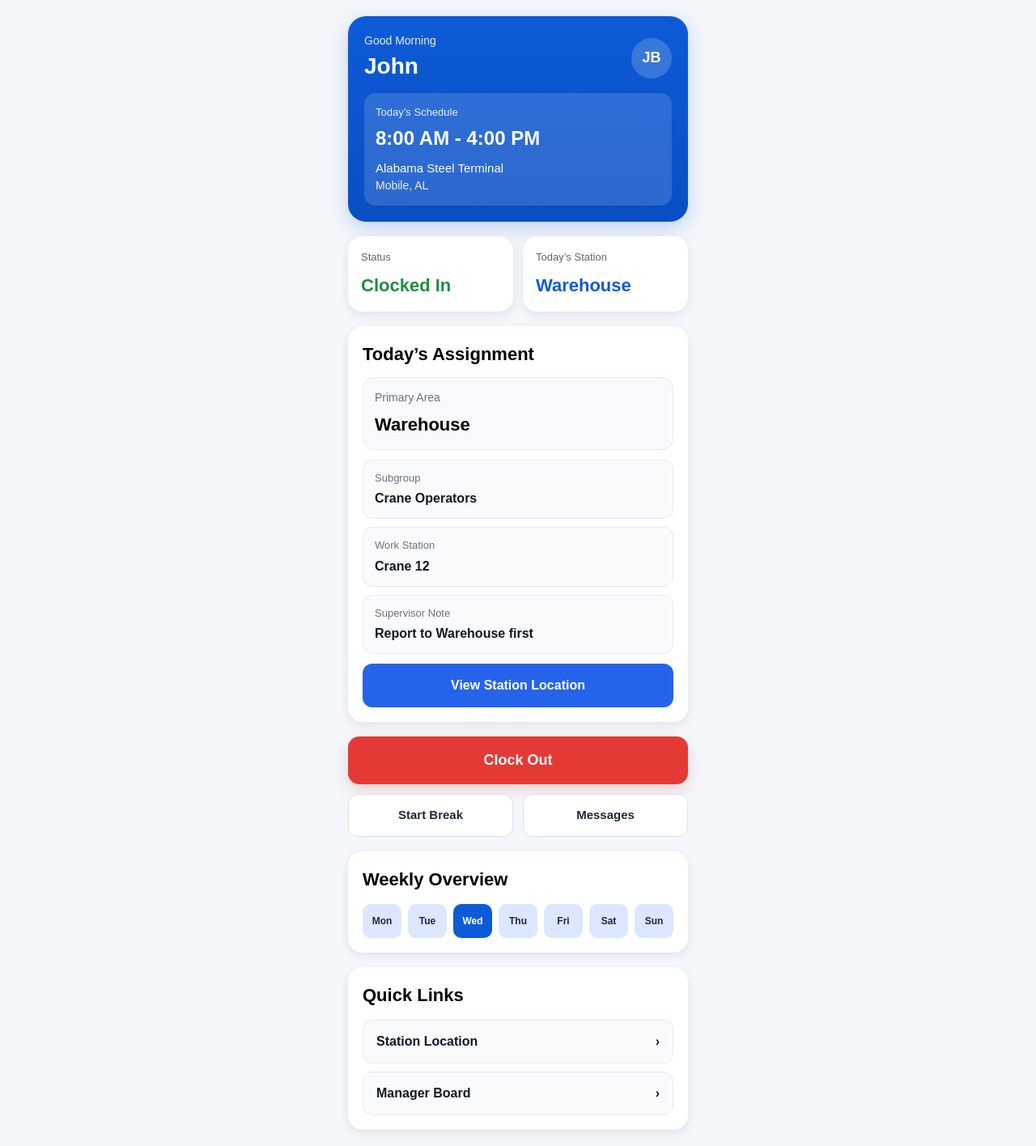
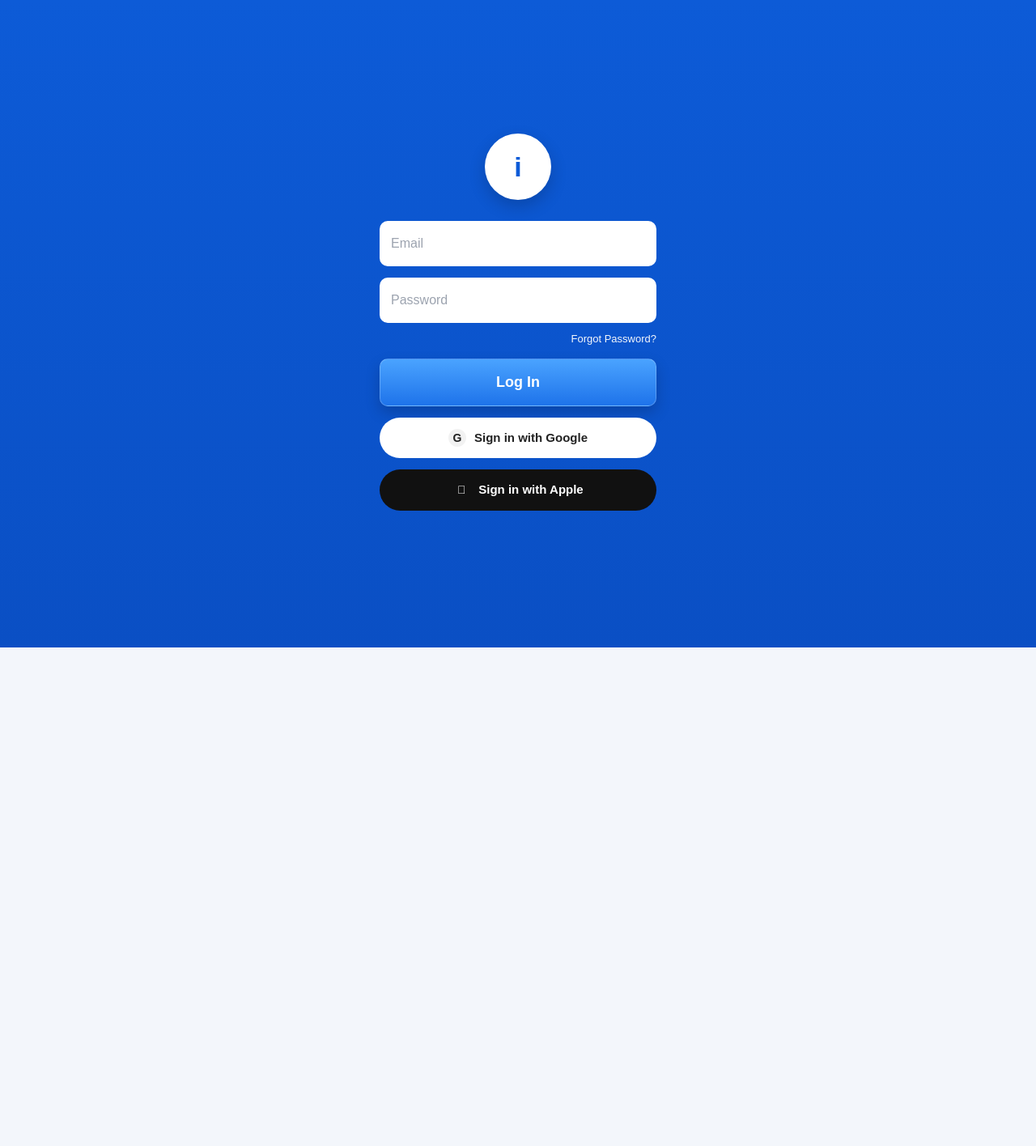
Before and after one commit to jumboslice09/terminal-operations-board, a Next.js app: page / in a window 1280 px wide. Shown: the whole page at 81% size. After the commit the page ends 800 px from the top, so only its background shows below. Built offline with nearby package versions, Linux system fonts and the light colour scheme.

Commit message:
Update page.tsx

```diff
--- a/app/page.tsx
+++ b/app/page.tsx
@@ -1,321 +1,132 @@
-export default function Dashboard() {
-  const weekDays = ["Mon", "Tue", "Wed", "Thu", "Fri", "Sat", "Sun"];
-
+export default function Home() {
   return (
     <main
       style={{
         minHeight: "100vh",
+        margin: 0,
         fontFamily: "Arial, sans-serif",
-        background: "#f3f6fb",
+        background: "linear-gradient(180deg, #0d5bd7 0%, #0a4fc4 100%)",
+        display: "flex",
+        justifyContent: "center",
+        alignItems: "center",
         padding: 20,
       }}
     >
       <div
         style={{
-          maxWidth: 420,
-          margin: "0 auto",
+          width: "100%",
+          maxWidth: 390,
+          background: "transparent",
+          borderRadius: 28,
+          padding: "28px 24px 32px",
+          color: "white",
         }}
       >
+        <div style={{ display: "flex", justifyContent: "center", marginBottom: 26 }}>
           <div
             style={{
-            background: "linear-gradient(180deg, #0d5bd7 0%, #0a4fc4 100%)",
-            borderRadius: 22,
-            padding: 20,
-            color: "white",
-            boxShadow: "0 8px 24px rgba(13,91,215,0.22)",
-            marginBottom: 18,
-          }}
-        >
-          <div
-            style={{
-              display: "flex",
-              justifyContent: "space-between",
-              alignItems: "center",
-              marginBottom: 12,
-            }}
-          >
-            <div>
-              <div style={{ fontSize: 14, opacity: 0.9 }}>Good Morning</div>
-              <div style={{ fontSize: 28, fontWeight: 800 }}>John</div>
-            </div>
-
-            <div
-              style={{
-                width: 50,
-                height: 50,
+              width: 82,
+              height: 82,
               borderRadius: "50%",
-                background: "rgba(255,255,255,0.18)",
+              background: "white",
               display: "flex",
               alignItems: "center",
               justifyContent: "center",
+              boxShadow: "0 8px 20px rgba(0,0,0,0.18)",
+              fontSize: 34,
+              color: "#0d5bd7",
               fontWeight: 700,
-                fontSize: 18,
             }}
           >
-              JB
+            i
           </div>
         </div>
 
-          <div
-            style={{
-              background: "rgba(255,255,255,0.14)",
-              borderRadius: 14,
-              padding: 14,
-            }}
-          >
-            <div style={{ fontSize: 13, opacity: 0.9, marginBottom: 4 }}>
-              Today’s Schedule
-            </div>
-            <div style={{ fontSize: 24, fontWeight: 800 }}>8:00 AM - 4:00 PM</div>
-            <div style={{ marginTop: 8, fontSize: 15 }}>Alabama Steel Terminal</div>
-            <div style={{ fontSize: 14, opacity: 0.9 }}>Mobile, AL</div>
-          </div>
+        <div style={{ display: "grid", gap: 14 }}>
+          <input type="email" placeholder="Email" style={inputStyle} />
+          <input type="password" placeholder="Password" style={inputStyle} />
+
+          <div style={{ textAlign: "right", fontSize: 13, opacity: 0.95, marginTop: -4 }}>
+            Forgot Password?
           </div>
 
-        <div
-          style={{
-            display: "grid",
-            gridTemplateColumns: "1fr 1fr",
-            gap: 12,
-            marginBottom: 18,
-          }}
-        >
-          <div
-            style={{
-              background: "white",
-              borderRadius: 18,
-              padding: 16,
-              boxShadow: "0 4px 12px rgba(0,0,0,0.08)",
-            }}
-          >
-            <div style={{ fontSize: 13, color: "#666", marginBottom: 8 }}>Status</div>
-            <div style={{ fontSize: 22, fontWeight: 800, color: "#1e8e3e" }}>Clocked In</div>
-          </div>
+          <a href="/dashboard" style={{ textDecoration: "none" }}>
+            <button style={loginButtonStyle}>Log In</button>
+          </a>
 
-          <div
-            style={{
-              background: "white",
-              borderRadius: 18,
-              padding: 16,
-              boxShadow: "0 4px 12px rgba(0,0,0,0.08)",
-            }}
-          >
-            <div style={{ fontSize: 13, color: "#666", marginBottom: 8 }}>Today’s Station</div>
-            <div style={{ fontSize: 22, fontWeight: 800, color: "#0d5bd7" }}>Warehouse</div>
-          </div>
-        </div>
+          <button style={socialButtonStyle}>
+            <span style={socialIconStyle}>G</span>
+            Sign in with Google
+          </button>
 
-        <div
-          style={{
-            background: "white",
-            borderRadius: 18,
-            padding: 18,
-            boxShadow: "0 4px 12px rgba(0,0,0,0.08)",
-            marginBottom: 18,
-          }}
-        >
-          <div style={{ fontSize: 22, fontWeight: 800, marginBottom: 12 }}>
-            Today’s Assignment
-          </div>
-
-          <div
-            style={{
-              background: "#f7f9fc",
-              borderRadius: 14,
-              padding: 14,
-              border: "1px solid #e5ebf5",
-              marginBottom: 12,
-            }}
-          >
-            <div style={{ fontSize: 14, color: "#6b7280", marginBottom: 6 }}>Primary Area</div>
-            <div style={{ fontSize: 22, fontWeight: 800 }}>Warehouse</div>
-          </div>
-
-          <div
-            style={{
-              display: "grid",
-              gap: 10,
-              marginBottom: 12,
-            }}
-          >
-            <div style={infoRowStyle}>
-              <span style={labelStyle}>Subgroup</span>
-              <span style={valueStyle}>Crane Operators</span>
-            </div>
-
-            <div style={infoRowStyle}>
-              <span style={labelStyle}>Work Station</span>
-              <span style={valueStyle}>Crane 12</span>
-            </div>
-
-            <div style={infoRowStyle}>
-              <span style={labelStyle}>Supervisor Note</span>
-              <span style={valueStyle}>Report to Warehouse first</span>
-            </div>
-          </div>
-
-          <a href="/location" style={{ textDecoration: "none" }}>
           <button
             style={{
-                width: "100%",
-                padding: 15,
-                borderRadius: 12,
-                background: "#2563eb",
+              ...socialButtonStyle,
+              background: "#111",
               color: "white",
-                fontWeight: 700,
-                fontSize: 16,
               border: "none",
             }}
           >
-              View Station Location
+            <span style={{ ...socialIconStyle, background: "transparent", color: "white" }}>
+              
+            </span>
+            Sign in with Apple
           </button>
-          </a>
-        </div>
-
-        <div
-          style={{
-            display: "grid",
-            gap: 12,
-            marginBottom: 18,
-          }}
-        >
-          <button
-            style={{
-              width: "100%",
-              padding: 16,
-              borderRadius: 14,
-              background: "#e53935",
-              color: "white",
-              fontWeight: 800,
-              fontSize: 18,
-              border: "none",
-              boxShadow: "0 8px 18px rgba(229,57,53,0.18)",
-            }}
-          >
-            Clock Out
-          </button>
-
-          <div
-            style={{
-              display: "grid",
-              gridTemplateColumns: "1fr 1fr",
-              gap: 12,
-            }}
-          >
-            <button style={secondaryButtonStyle}>Start Break</button>
-            <button style={secondaryButtonStyle}>Messages</button>
-          </div>
-        </div>
-
-        <div
-          style={{
-            background: "white",
-            borderRadius: 18,
-            padding: 18,
-            boxShadow: "0 4px 12px rgba(0,0,0,0.08)",
-            marginBottom: 18,
-          }}
-        >
-          <div style={{ fontSize: 22, fontWeight: 800, marginBottom: 14 }}>
-            Weekly Overview
-          </div>
-
-          <div
-            style={{
-              display: "grid",
-              gridTemplateColumns: "repeat(7,1fr)",
-              gap: 8,
-            }}
-          >
-            {weekDays.map((day, index) => (
-              <div
-                key={day}
-                style={{
-                  background: index === 2 ? "#0d5bd7" : "#dbe7ff",
-                  color: index === 2 ? "white" : "#1f2937",
-                  padding: "12px 6px",
-                  borderRadius: 10,
-                  textAlign: "center",
-                  fontSize: 12,
-                  fontWeight: 700,
-                }}
-              >
-                {day}
-              </div>
-            ))}
-          </div>
-        </div>
-
-        <div
-          style={{
-            background: "white",
-            borderRadius: 18,
-            padding: 18,
-            boxShadow: "0 4px 12px rgba(0,0,0,0.08)",
-          }}
-        >
-          <div style={{ fontSize: 22, fontWeight: 800, marginBottom: 14 }}>
-            Quick Links
-          </div>
-
-          <div style={{ display: "grid", gap: 10 }}>
-            <a href="/location" style={quickLinkStyle}>
-              <span>Station Location</span>
-              <span>›</span>
-            </a>
-
-            <a href="/manager" style={quickLinkStyle}>
-              <span>Manager Board</span>
-              <span>›</span>
-            </a>
-          </div>
         </div>
       </div>
     </main>
   );
 }
 
-const infoRowStyle: React.CSSProperties = {
-  background: "#f8fafc",
-  borderRadius: 12,
-  padding: "12px 14px",
-  border: "1px solid #e5ebf5",
-  display: "flex",
-  flexDirection: "column",
-  gap: 4,
+const inputStyle: React.CSSProperties = {
+  width: "100%",
+  padding: "16px 14px",
+  borderRadius: 10,
+  border: "none",
+  outline: "none",
+  fontSize: 16,
+  background: "white",
+  color: "#222",
+  boxSizing: "border-box",
 };
 
-const labelStyle: React.CSSProperties = {
-  fontSize: 13,
-  color: "#6b7280",
+const loginButtonStyle: React.CSSProperties = {
+  width: "100%",
+  padding: "15px 14px",
+  borderRadius: 10,
+  border: "1px solid rgba(255,255,255,0.22)",
+  background: "linear-gradient(180deg, #4aa3ff 0%, #1e73ea 100%)",
+  color: "white",
+  fontSize: 18,
+  fontWeight: 700,
+  cursor: "pointer",
+  boxShadow: "0 8px 18px rgba(0,0,0,0.18)",
 };
 
-const valueStyle: React.CSSProperties = {
-  fontSize: 16,
-  fontWeight: 700,
-  color: "#111827",
+const socialButtonStyle: React.CSSProperties = {
+  width: "100%",
+  padding: "14px 16px",
+  borderRadius: 999,
+  border: "none",
+  background: "white",
+  color: "#222",
+  fontSize: 15,
+  fontWeight: 600,
+  cursor: "pointer",
+  display: "flex",
+  alignItems: "center",
+  justifyContent: "center",
+  gap: 10,
 };
 
-const secondaryButtonStyle: React.CSSProperties = {
-  width: "100%",
-  padding: 14,
-  borderRadius: 12,
-  background: "white",
-  color: "#1f2937",
-  fontWeight: 700,
-  fontSize: 15,
-  border: "1px solid #d8e2f0",
-};
-
-const quickLinkStyle: React.CSSProperties = {
-  display: "flex",
-  justifyContent: "space-between",
+const socialIconStyle: React.CSSProperties = {
+  width: 22,
+  height: 22,
+  borderRadius: "50%",
+  display: "inline-flex",
   alignItems: "center",
-  textDecoration: "none",
-  color: "#111827",
-  background: "#f8fafc",
-  border: "1px solid #e5ebf5",
-  borderRadius: 12,
-  padding: "14px 16px",
+  justifyContent: "center",
+  background: "#f2f2f2",
+  fontSize: 14,
   fontWeight: 700,
 };
```
Lines whose indentation alone changed are shown as unchanged.
